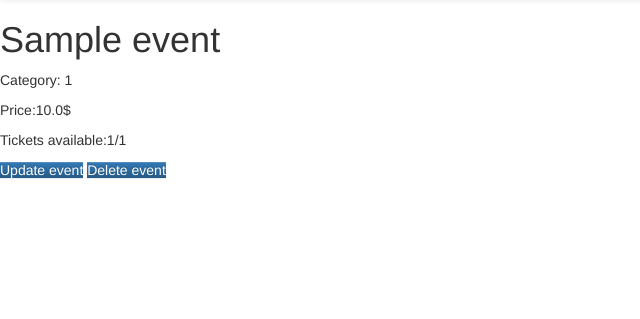
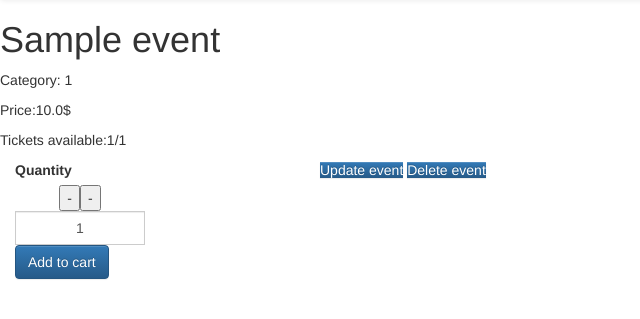
Before and after one commit to aslaugsol/Verkl2, a Django app: page /events/1 in a window 1280 px wide. Shown: the part 52-371 px from the top of the page, without its empty margins (0-640 px from the left). Run offline with Django 4.2, Linux system fonts and the light colour scheme; tables that the repository leaves empty hold one stand-in row (values such as "Sample post").

Commit message:
book event

```diff
--- a/django_projects/Event_driven/Event_driven/urls.py
+++ b/django_projects/Event_driven/Event_driven/urls.py
@@ -23,4 +23,5 @@ urlpatterns = [
     path('delete_event/<int:id>', views.delete_event, name='delete_event'),
     path('update_event/<int:id>', views.update_event, name='update_event'),
     path('user/', include('user.urls')),
+    #path("/book-tickets",)
 ]
--- a/django_projects/Event_driven/static/js/events.js
+++ b/django_projects/Event_driven/static/js/events.js
@@ -25,4 +25,26 @@ $(document).ready(function() {
 
 
     });
+    $('.BookEventBtn').click(function (e) {
+        e.preventDefault();
+
+        const event_id = $('.event_id').val();
+        const ticket_qty = $('.qty-input').val();
+        var token = $('input[name=csrfmiddlewaretoken]').val();
+        $.ajax({
+            method: "POST",
+            url: "/book-tickets",
+            data: {
+                'event_id': event_id,
+                'ticket_qty': ticket_qty,
+                csrfmiddlewaretoken: token
+            }
+            }
+
+
+
+        )
+        }
+
+    )
 });
--- a/django_projects/Event_driven/templates/events/event_details.html
+++ b/django_projects/Event_driven/templates/events/event_details.html
@@ -5,6 +5,19 @@
     <p>Price:{{ event.price }}$</p>
     <p>Tickets available:{{ event.tickets_available }}/{{ event.max_tickets }}  </p>
 
+
+    <div class="col-md-3">
+    {% csrf_token %}
+        <input type="hidden" value="{{ event.id }}" class="event_id">
+        <label for="quantity">Quantity</label>
+        <div class="input-group text-center mb-3" style="width: 130px">
+            <button class="input-group-text decrement-btn">-</button>
+            <input type="text" name="quantity" class="form-control qty-input text-center" value="1">
+            <button class="input-group-text increment-btn">-</button>
+        </div>
+        <button type="button" class="btn btn-primary me-3 float-start BookEventBtn">Add to cart</button>
+    </div>
     <a href="{% url 'update_event' event.id %}" class="block btn-primary">Update event</a>
     <a href="{% url 'delete_event' event.id %}" class="block btn-primary">Delete event</a>
+
 {% endblock %}
```
